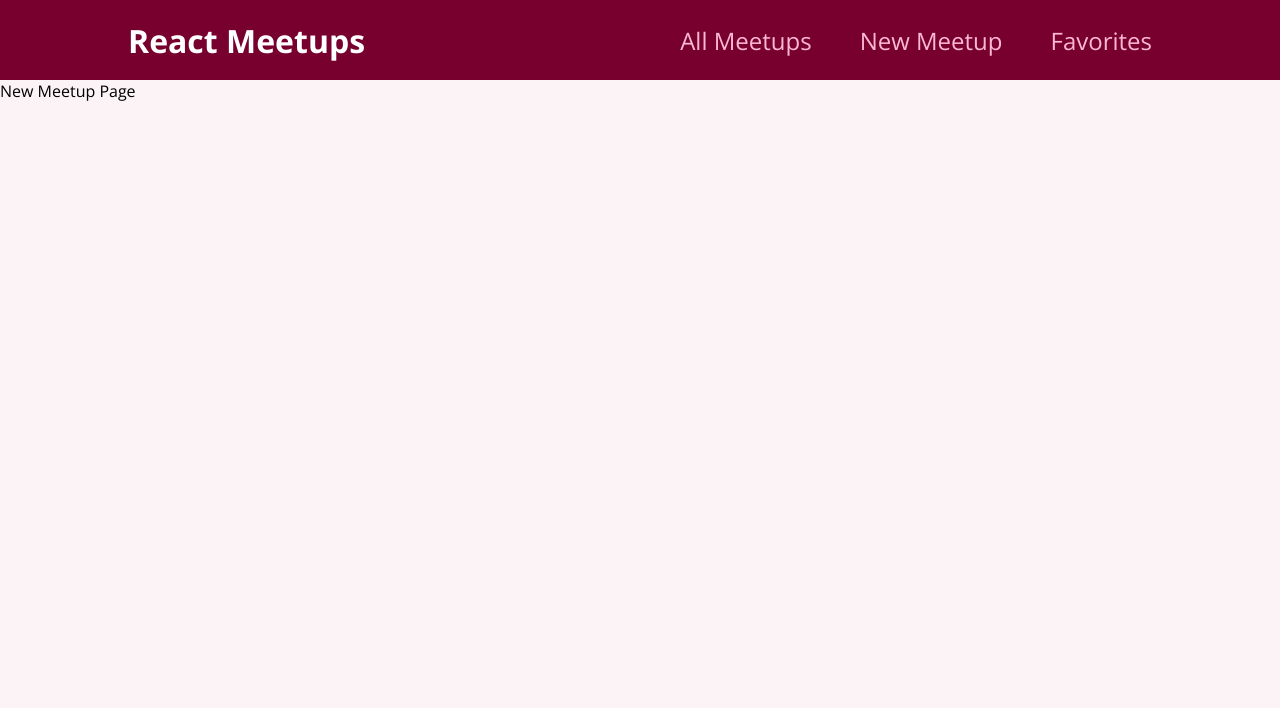
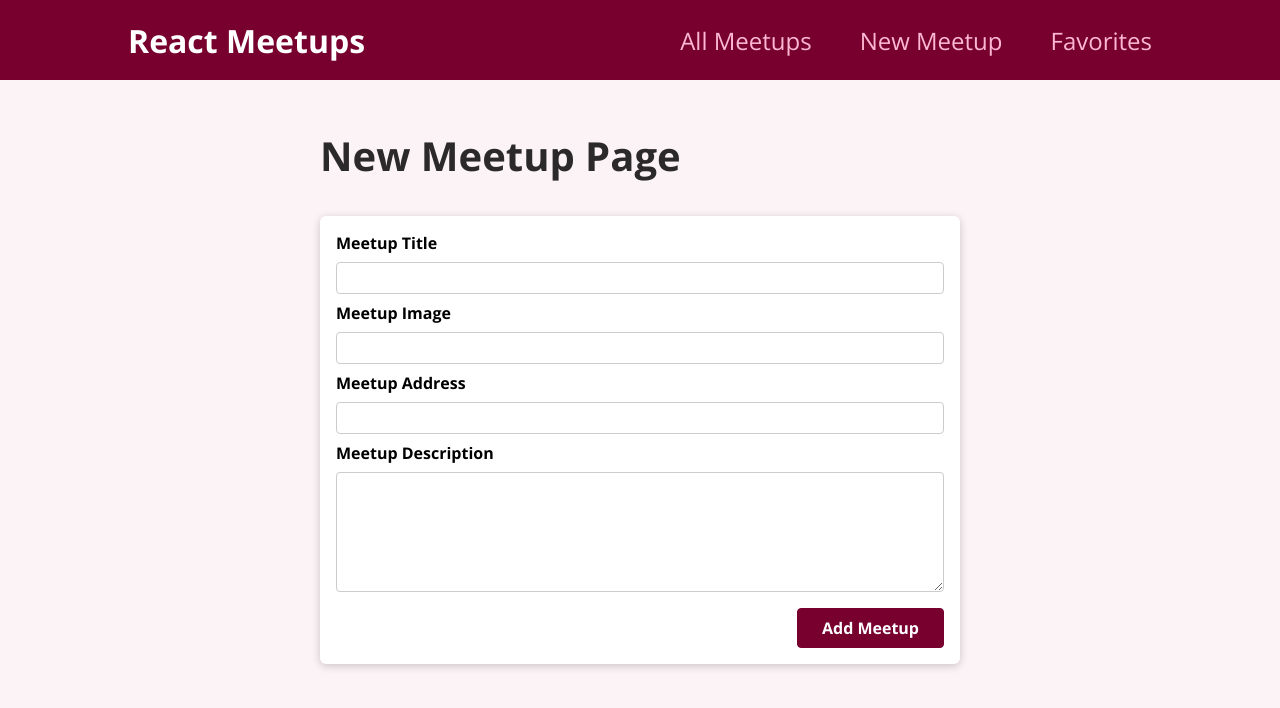
Before and after one commit to Artniewski/react-apps, a React (Create React App) app: page /new-meetup in a window 1280 px wide. Shown: the top 708 px of the page. Built offline with nearby package versions, Linux system fonts and the light colour scheme.

Commit message:
Add Wrappers

```diff
--- a/src/App.js
+++ b/src/App.js
@@ -3,11 +3,11 @@ import {Route, Switch} from "react-router-dom";
 import AllMeetupsPage from "./pages/AllMeetups";
 import NewMeetupPage from "./pages/NewMeetup";
 import FavoritesPage from "./pages/Favorites";
-import MainNavigation from "./components/layout/MainNavigation";
+import Layout from "./components/layout/Layout";
 
 function App() {
-    return <div>
-        <MainNavigation/>
+    return (
+        <Layout>
             <Switch>
                 <Route path='/' exact>
                     <AllMeetupsPage/>
@@ -19,7 +19,8 @@ function App() {
                     <FavoritesPage/>
                 </Route>
             </Switch>
-    </div>;
+        </Layout>
+    );
 }
 
 export default App;
--- /dev/null
+++ b/src/components/layout/Layout.js
@@ -0,0 +1,16 @@
+import css from './Layout.module.css';
+import MainNavigation from "./MainNavigation";
+
+function Layout(props) {
+    return (
+        <div>
+            <MainNavigation/>
+            <main className={css.main}>
+                {props.children}
+            </main>
+        </div>
+    )
+
+}
+
+export default Layout;
--- a/src/components/meetups/MeetupItem.js
+++ b/src/components/meetups/MeetupItem.js
@@ -1,9 +1,11 @@
 import css from './MeetupItem.module.css';
+import Card from "../ui/Card";
 
 function MeetupItem(props) {
     const {id, image, title, description, address} = props.meetup;
     return (
         <li className={css.item} key={id}>
+            <Card>
                 <div className={css.image}>
                     <img src={image} alt={title}/>
                 </div>
@@ -15,6 +17,7 @@ function MeetupItem(props) {
                 <div className={css.actions}>
                     <button>To Favorites</button>
                 </div>
+            </Card>
         </li>
     )
 }
--- /dev/null
+++ b/src/components/meetups/NewMeetupForm.js
@@ -0,0 +1,50 @@
+import Card from "../ui/Card";
+import css from './NewMeetupForm.module.css'
+
+function NewMeetupForm() {
+
+    function submitHandler(event) {
+
+    }
+
+    return (
+        <Card>
+            <form className={css.form} onSubmit={submitHandler}>
+                <div className={css.control}>
+                    <label htmlFor="title">
+                        Meetup Title
+                    </label>
+                    <input type="text" required id="title"/>
+                </div>
+
+                <div className={css.control}>
+                    <label htmlFor="image">
+                        Meetup Image
+                    </label>
+                    <input type="text" required id="image"/>
+                </div>
+
+                <div className={css.control}>
+                    <label htmlFor="address">
+                        Meetup Address
+                    </label>
+                    <input type="text" required id="address"/>
+                </div>
+
+                <div className={css.control}>
+                    <label htmlFor="description">
+                        Meetup Description
+                    </label>
+                    <textarea rows='5' required id="description"/>
+                </div>
+
+                <div className={css.actions}>
+                    <button>Add Meetup</button>
+                </div>
+
+            </form>
+        </Card>
+    )
+}
+
+export default NewMeetupForm;
--- /dev/null
+++ b/src/components/ui/Card.js
@@ -0,0 +1,10 @@
+import css from './Card.module.css'
+
+function Card(props) {
+    return (
+        <div className={css.card}>
+            {props.children}
+        </div>);
+}
+
+export default Card;
--- a/src/pages/NewMeetup.js
+++ b/src/pages/NewMeetup.js
@@ -1,4 +1,9 @@
+import NewMeetupForm from "../components/meetups/NewMeetupForm";
+
 function NewMeetupPage(){
-    return <div>New Meetup Page</div>
+    return <section>
+        <h1>New Meetup Page</h1>
+        <NewMeetupForm/>
+    </section>;
 }
 export default NewMeetupPage;
```
Also changed, not shown: src/components/meetups/NewMeetupForm.module.css (renamed from src/components/layout/NewMeetupForm.module.css), src/components/ui/Card.module.css (renamed from src/components/layout/Card.module.css). Lines whose indentation alone changed are shown as unchanged.
